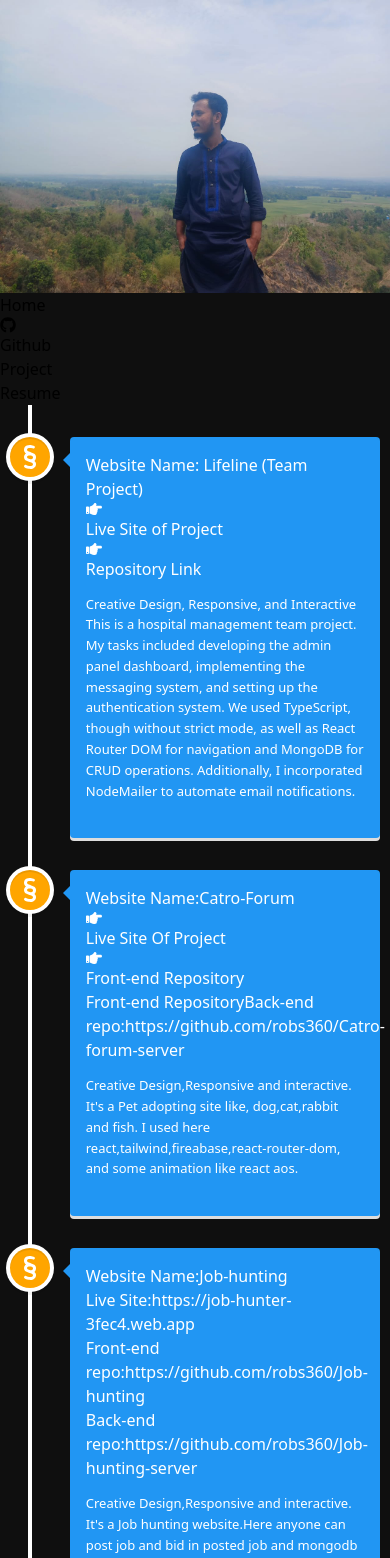
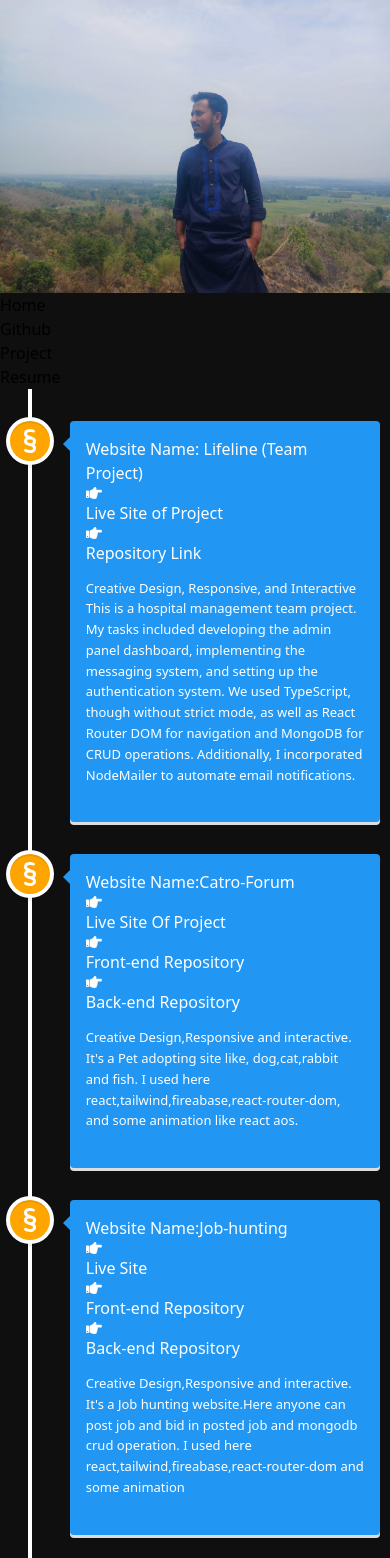
Before and after one commit to robs360/portfolio, a React (Vite) app: page /project in a window 390 px wide. Shown: the top 1558 px of the page. Built offline with nearby package versions, Linux system fonts and the light colour scheme.

Commit message:
some change donbe

```diff
--- a/index.html
+++ b/index.html
@@ -10,9 +10,7 @@
        .bg{
          background-color: rgba(0, 0, 0, 0.942);
        }
-       .co{
-        color: orange;
-       }
+
     </style>
   </head>
   <body class="bg">
--- a/src/Nav.jsx
+++ b/src/Nav.jsx
@@ -8,17 +8,16 @@ const Nav=()=>{
         backgroundColor: 'orange'
     };
     return(
-        <div className="w-[98%] md:w-[96%] mx-auto p-1">
-            <div className="w-full p-1 rounded-md bg-orange-500 opacity-80 flex
-            justify-between items-center pl-3 fixed z-50 text-white" >
+        <div className="w-[360px] mx-auto p-1 md:w-[550px]">
+            <div className="py-2 rounded-l-[32px] rounded-r-[32px] opacity-80 flex border-2 border-blue-400 justify-between
+            w-[360px] md:w-[550px] items-center px-6 fixed z-50 text-white space-x-6 mt-10" >
                  <div className="flex space-x-2 md:space-x-3 items-center">
-                    <img src={port} className="w-[55px] h-[55px]
-                    rounded-[50%]" alt="" srcset="" />
+                    <img src={port} className="w-[50px] h-[50px] rounded-[50%]" alt="" srcset="" />
                     <Link to={'/'}><h1 className="text-[17px] font-medium">Home</h1></Link>
                  </div>
                  <div className="flex space-x-3 md:space-x-6 w-[240px] md:w-[290px] items-center">
                     <Link to={'https://github.com/robs360'}> <div className="flex space-x-2 items-center">
-                        <FaGithub className="text-4xl text-black hidden md:flex"></FaGithub>
+
                         <p className="font-medium">Github</p>
                     </div> </Link>
                     <Link to={'/project'}><p className="font-medium">Project</p></Link>
--- a/src/Project.jsx
+++ b/src/Project.jsx
@@ -19,11 +19,11 @@ const Project = () => {
           <h3 className="vertical-timeline-element-title font-medium">Website Name: Lifeline (Team Project)</h3>
           <div className="flex space-x-2 items-center">
             <FaHandPointRight></FaHandPointRight>
-          <a href="https://hospital-management-4e9fc.web.app" className="font-medium">Live Site of Project</a> <br />
+            <a href="https://hospital-management-4e9fc.web.app" className="">Live Site of Project</a> <br />
           </div>
           <div className="flex space-x-2 items-center">
             <FaHandPointRight></FaHandPointRight>
-          <a className="my-2 font-medium" href="https://github.com/md-nahiduzzaman/lifeline">Repository Link</a> <br />
+            <a className="my-2" href="https://github.com/md-nahiduzzaman/lifeline">Repository Link</a> <br />
           </div>
 
           <p>
@@ -46,14 +46,17 @@ const Project = () => {
           <h3 className="vertical-timeline-element-title">Website Name:Catro-Forum</h3>
           <div className="flex space-x-2 items-center">
             <FaHandPointRight></FaHandPointRight>
-          <a className="font-medium" href="https://cat-website-c0880.web.app">Live Site Of Project</a> <br />
+            <a  href="https://cat-website-c0880.web.app">Live Site Of Project</a> <br />
           </div>
+          <div className="flex space-x-2 items-center my-2">
+            <FaHandPointRight></FaHandPointRight>
+            <a  href="https://github.com/robs360/catro-forum">Front-end Repository</a> <br />
+          </div>
+
           <div className="flex space-x-2 items-center">
             <FaHandPointRight></FaHandPointRight>
-          <a className="my-2 font-medium" href="https://github.com/robs360/catro-forum">Front-end Repository</a> <br />
+            <a href="https://github.com/robs360/Catro-forum-server">Back-end Repository</a>
           </div>
-          <a className="my-2 font-medium" href="https://github.com/robs360/catro-forum">Front-end Repository</a>
-          <a href="https://github.com/robs360/Catro-forum-server">Back-end repo:https://github.com/robs360/Catro-forum-server</a> <br />
           <p>
             Creative Design,Responsive and interactive. It's a Pet adopting site like,
             dog,cat,rabbit and fish. I used here react,tailwind,fireabase,react-router-dom,
@@ -69,9 +72,19 @@ const Project = () => {
           icon={fa}
         >
           <h3 className="vertical-timeline-element-title">Website Name:Job-hunting</h3>
-          <a href="https://job-hunter-3fec4.web.app">Live Site:https://job-hunter-3fec4.web.app</a> <br />
-          <a className="my-2" href="https://github.com/robs360/Job-hunting">Front-end repo:https://github.com/robs360/Job-hunting</a> <br />
-          <a href="https://github.com/robs360/Job-hunting-server">Back-end repo:https://github.com/robs360/Job-hunting-server</a> <br />
+          <div className="flex space-x-2 items-center">
+
+            <FaHandPointRight></FaHandPointRight>
+            <a href="https://job-hunter-3fec4.web.app">Live Site</a>
+          </div>
+          <div className="flex space-x-2 items-center my-2">
+          <FaHandPointRight></FaHandPointRight>
+          <a className="my-2" href="https://github.com/robs360/Job-hunting">Front-end Repository</a>
+            </div>
+          <div className="flex space-x-2 items-center">
+          <FaHandPointRight></FaHandPointRight>
+          <a href="https://github.com/robs360/Job-hunting-server">Back-end Repository</a>
+          </div>
           <p>
             Creative Design,Responsive and interactive. It's a Job hunting website.Here
             anyone can post job and bid in posted job and mongodb crud operation.
```
Lines whose indentation alone changed are shown as unchanged.
